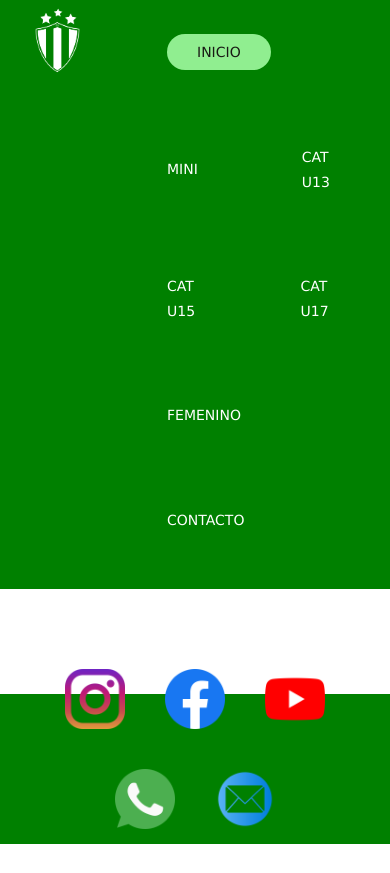
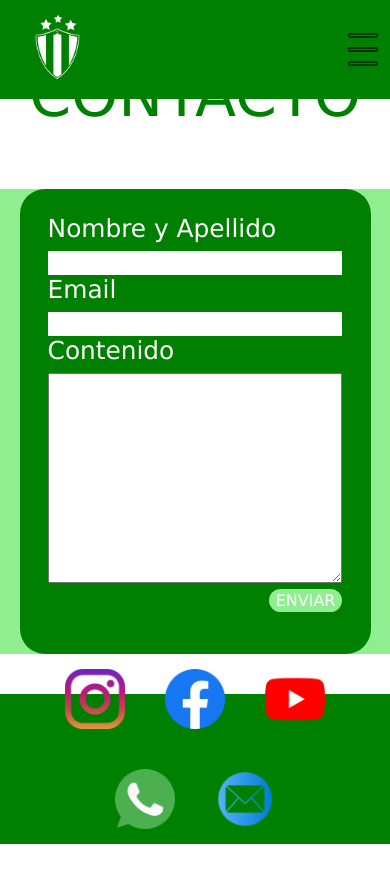
Before and after one commit to garciaguanco/universalbasquet, a plain HTML site: page paginas/contacto.html in a window 390 px wide. Drawn offline with nearby package versions, Linux system fonts and the light colour scheme.

Commit message:
modifique css y agregue media

```diff
--- a/css/style.css
+++ b/css/style.css
@@ -31,6 +31,7 @@ body{
 
 header{
     width: 100%;
+    height: 99px;
     position: fixed;
     top: 0;
     right: 0;
@@ -237,65 +238,91 @@ th{
 
 /*Contacto*/
 
-body {
-    font: 13px/1.85em 'Open Sans', Arial, Helvetice Neue, sans-serif;
-    color: lightgreen;
-    font-weight: 300;
-    font-style: normal;
-    -webkit-font-smoothing: antialiased;
- /* Fix for webkit rendering */
-    -webkit-text-size-adjust: 100%;
-    background: white;
+h2 {
+    font-size: 60px;
+    display: flex;
+    justify-content: center;
+    margin-top: 5%;
+    margin-bottom: 5%;
+    color: green !important;
+    text-align: center;
+    padding: 2%;
 }
 
-.templatemo_contacttitle {
-    width: 100%;
-    margin-bottom: 10px;
-    font-size: 32px;
-    font-weight: bold;
-    color: #ffffff;
-    text-align: center;
+.contact{
+    margin-bottom: 10%;
+    display: flex;
+    justify-content: center;
+    background-color: lightgreen;
 }
 
-.templatemo_sub_contacttitle {
-    width: 100%;
-    font-size: 22px;
-    color: #91bf24;
-    text-align: center;
-    margin-bottom: 50px;
+.contact img{
+    max-width: 30%;
+    border-radius: 25px;
+    margin-right: 5%;
 }
 
-.templatemo_contact {
-    margin: 30px;
-    width: 100%;
-    margin-left: 15%;
+h5{
+    font-size: 155%;
 }
 
-.templatemo_contactform input, textarea {
-    width: 100%;
-    background: white;
-    border: 1px solid white;
-    padding: 7px 10px;
-    margin: 0px 0px 10px 0px;
-    background-color: #FAFAFA;
+.contact__box{
+    background-color: green;
+    width: 55%;
+    border-radius: 25px;
+
 }
 
-.templatemo_contactform textarea {
-    height: 100px;
+.contact__box form{
+    margin-top: 2%;
+    margin-left: 8%;
+    margin-right: 8%;
+    color: white;
+    padding-top: 5%;
+    padding-bottom: 5%;
+}
+
+.contact__send{
+    background-color: lightgreen;
+    color: white;
+    border-radius: 20px;
+    width: 25%;
+}
+
+.contact__box input{
+    width: 100%;
+    height: 5%;
+    border: 0;
+}
+
+.contact__box input:last-child{
+    width: 25%;
+    height: 5%;
+    border: 0;
+    margin-top: 2%;
+    margin-left: 75%;
 }
 
 
-.templatemo_contactform .btn-primary {
-    background: #92bf24;
-    border: none;
-    border-radius: 0px;
-    color: lightgreen;
-    font-weight: 800;
+.contact__box input:hover{
+    color: green;
+    background-color: white;
+    cursor: pointer;
 }
 
-.templatemo_contactform .btn-primary:hover {
-    background: #a6d82c;
+.contact__box input:active{
+    color: white;
+    background-color: lightgrey;
 }
+
+textarea{
+    width: 100%;
+    height: 45vh;
+}
+
+
+
+
 
 /*Index Noticias*/
 
@@ -317,17 +344,11 @@ body {
 
 }
 
-.img-1{
-    width: 50px;
-    border-radius: 30px;
-    border: dashed 3px white ;
-
-}
 
 .card-title{
     margin: 0;
     color: black;
-    font font-family: "Open Sans Variable";
+    font font-family: Open Sans Variable";
     font-weight:bold;
 }
 
@@ -435,8 +456,153 @@ body {
 /*media query mobile*/
 
 /* Header Mobile */
-@media(max-width: 600px){
-    body{
 
-    }
+@media (max-width: 768px){
+
+.header__nav ul{
+        display: flex;
+        flex-direction: column;
+
+        align-items: flex-start;
+        justify-content: flex-start;
+        margin-left: -6%;
+        margin-right: 0px;
+        width: 80vw;
+        height: auto;
+        padding: 0%;
+
 }
+
+.header__nav li{
+    margin-top: 15px;
+    margin-bottom: 15px;
+}
+
+.header__nav li:first-child{
+    margin-top: 40%;
+}
+
+.header__nav ul a{
+    font-size: 25px;
+}
+
+.header__nav{
+    background-color: #768cc2;
+    margin-top: 0px;
+    margin-right: 0%;
+    width: 60%;
+    height: 1000px;
+
+}
+
+.li__select{
+    padding: 0px 0px;
+
+}
+
+.header__container{
+    padding-right: 0px;
+}
+
+.menu{
+    width: 200px;
+    appearance: none;
+    display: flex;
+    justify-content: flex-end;
+    align-items: center;
+}
+.menu img{
+    width: 90%;
+    height: 50%;
+
+}
+
+.input__menu{
+    appearance: none;
+}
+
+.header__nav{
+    display: none;
+
+}
+
+.input__menu:checked + .header__nav{
+    display: block;
+
+}
+}
+
+/* index Mobile */
+
+@media (max-width: 768px){
+
+.img-1 {
+    width: 80%;
+    height: auto;
+    display: block;
+    margin: 10px auto;
+    object-fit: cover;
+    object-position: center;
+    border-radius: 30px;
+    border: dashed 3px white;
+}
+}
+
+/* contact Mobile */
+
+@media (max-width: 768px){
+
+.contact .contact__box {
+    width: 90vw;
+}
+
+.contact .contact__box form textarea {
+    height: 45%;
+}
+
+.contact img {
+    display: none;
+}
+
+h2{
+    padding: 10%;
+}
+}
+
+/* u13 Mobile */
+
+@media (max-width: 768px){
+
+.imgn-1 {
+        width: 80%;
+        height: auto;
+        display: block;
+        margin: 10px auto;
+        object-fit: cover;
+        object-position: center;
+        border-radius: 30px;
+        border: dashed 3px white;
+}
+
+.imgn-2 {
+    width: 80%;
+    height: auto;
+    display: block;
+    margin: 10px auto;
+    object-fit: cover;
+    object-position: center;
+    border-radius: 30px;
+    border: dashed 3px white;
+}
+
+.imgn-3 {
+    width: 80%;
+    height: auto;
+    display: block;
+    margin: 10px auto;
+    object-fit: cover;
+    object-position: center;
+    border-radius: 30px;
+    border: dashed 3px white;
+}
+}
--- a/paginas/contacto.html
+++ b/paginas/contacto.html
@@ -18,7 +18,7 @@
                 </div>
                 <div class="menu">
                     <label for="menu">
-                        <img src="../imagenes/menu.png" alt="menu" />
+                        <img src="../imagenes/barra-de-menus.png" alt="menu" />
                     </label>
                 </div>
 
@@ -43,31 +43,24 @@
 
         <main>
 
-            <div class="row">
-                <div id="templatemo_contact" class="col-md-4 gallery-contact">
-             </div>
-                <div class="col-md-8 templatemo_contactform">
-                <div class="templatemo_contacttitle">CONTACTO</div>
-                 <div class="templatemo_sub_contacttitle">Si requieres un subtitulo escribelo aquí</div>
-                     <p> Escribe aquí el mensaje que quieres presentar si es necesario.</p>
+            <div>
+                <h2>CONTACTO</h2>
+                <div class="contact">
+                    <img src="../imagenes/EscudoCau-Blanco-01.png" alt="">
+                    <div class="contact__box">
+                        <form>
+                            <h5>Nombre y Apellido</h5>
+                            <input type="text" >
+                            <h5>Email</h5>
+                            <input type="text" >
+                            <h5>Contenido</h5>
+                            <textarea name="" id="" cols="30" rows="10" ></textarea>
+                            <input class="contact__send" type="submit" value="ENVIAR">
+                        </form>
+                    </div>
+                </div>
+            </div>
 
-                <form action="enviar.php" method="post">
-                                     <input type="text" name="name" id="name" class="name" placeholder="NOMBRE">
-                                     <input type="text" name="mail" id="mail" class="email" placeholder="CORREO">
-                                     <input type="text" name="phone" id="subject" class="subject" placeholder="TELÉFONO">
-                                     <textarea name="message" class="message" placeholder="MENSAJE ... " id="message"></textarea>
-                                     <div class="clear"></div>
-                                         <div class="col-md-8">
-                                             <button type="submit" class="btn btn-primary">ENVIAR </button>
-                 </div>
-                 </form>
-                 </div>
-
-
-
-                    </form>
-
-            </div>
         </main>
 
 
```
Also changed, not shown: index.html (+1 -1 lines), paginas/femenino.html (+1 -1 lines), paginas/mini.html (+1 -1 lines), paginas/u13.html (+4 -4 lines), paginas/u15.html (+1 -1 lines), paginas/u17.html (+4 -4 lines), imagenes/barra-de-menus.png (added), imagenes/menu-vector-icon-png_256699.jpg (added).
